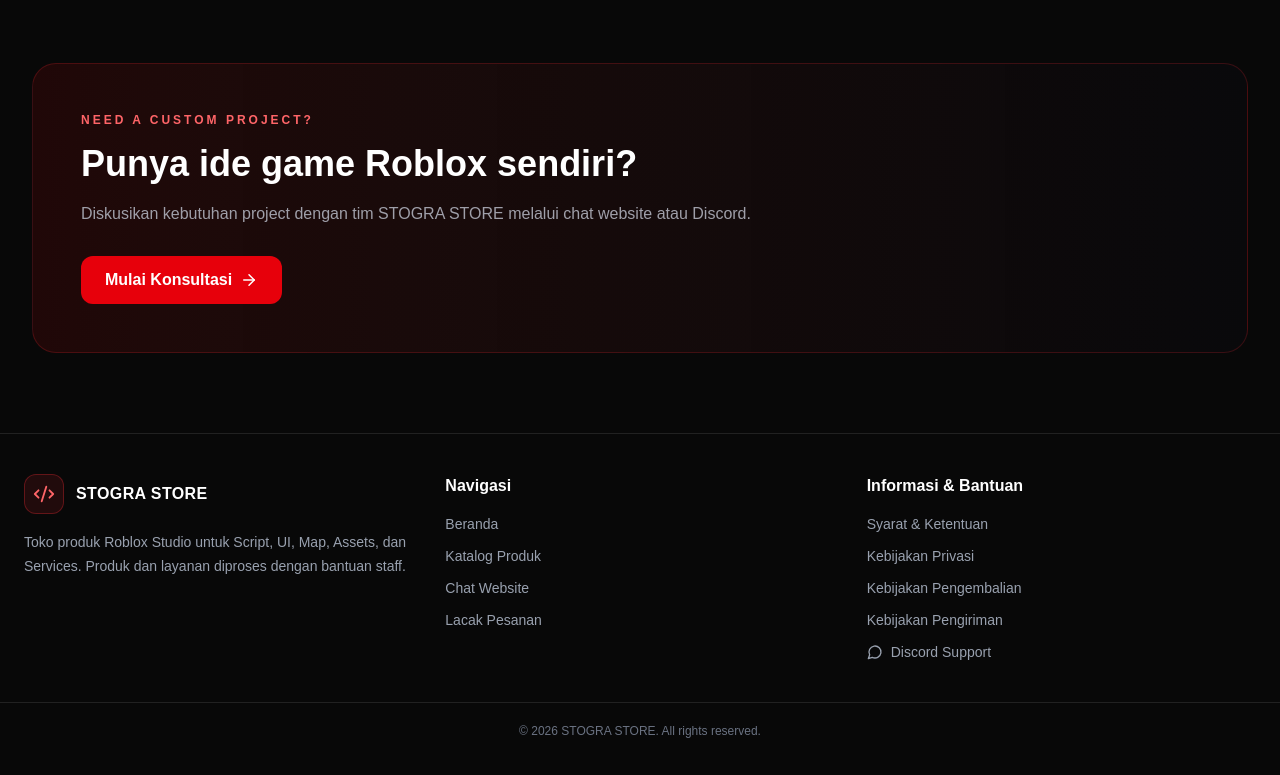
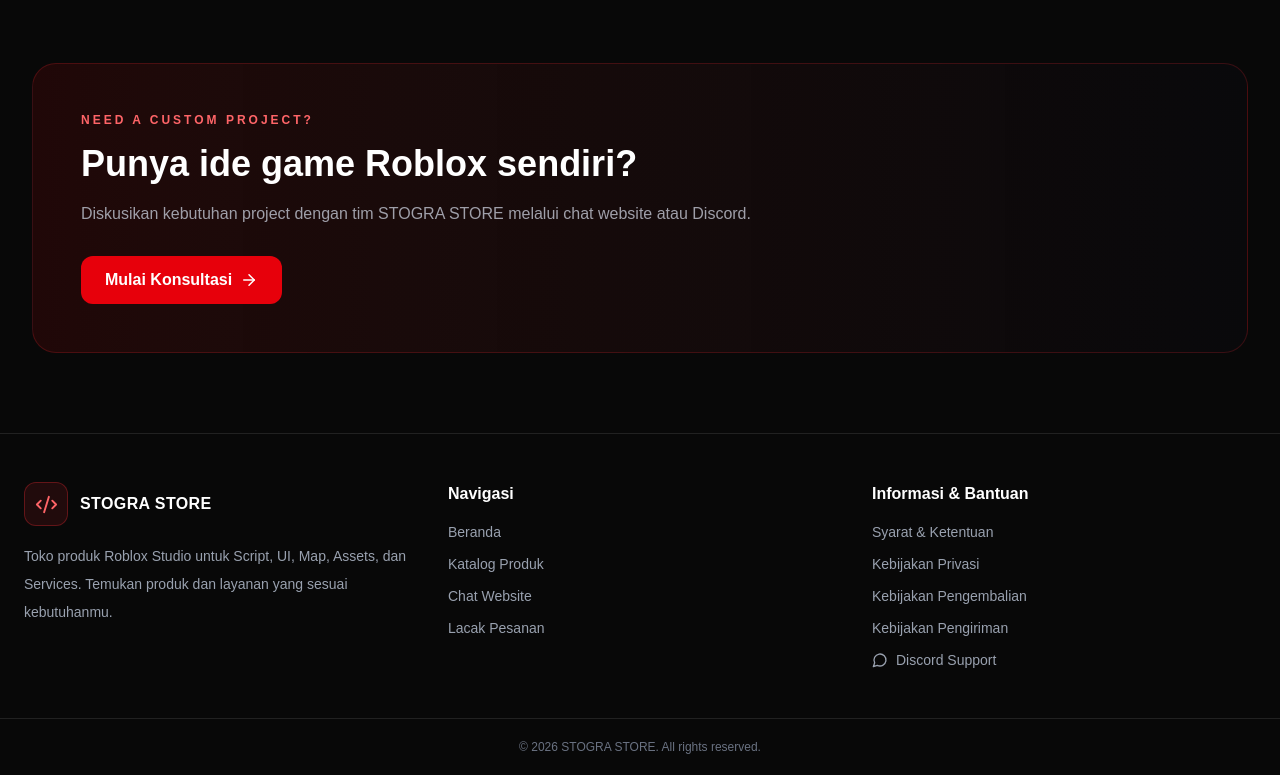
Before and after one commit to zaquan2110/web-stogra-store, a Next.js app: page / in a window 1280 px wide. Shown: the part 1467-2242 px from the top of the page. Built offline with nearby package versions, Linux system fonts and the light colour scheme; no server answers; the database is empty.

Commit message:
Refactor Footer component for improved layout
Updated footer layout and improved accessibility with consistent link styles and spacing.

```diff
--- a/components/Footer.tsx
+++ b/components/Footer.tsx
@@ -1,72 +1,92 @@
+
 import Link from "next/link";
 import { Code2, MessageCircle } from "lucide-react";
-import { DISCORD_INVITE_URL, STORE_NAME } from "@/lib/constants";
+import { STORE_NAME } from "@/lib/constants";
+
+const DISCORD_URL = "https://discord.gg/J8SQA7uM4x";
 
 export default function Footer() {
   return (
     <footer className="border-t border-white/10 bg-[#080808]">
-      <div className="mx-auto grid max-w-7xl gap-8 px-6 py-10 md:grid-cols-3">
+      <div className="mx-auto grid max-w-7xl gap-10 px-6 py-12 md:grid-cols-3">
+        {/* Identitas toko */}
         <div>
           <Link href="/" className="flex items-center gap-3">
-            <span className="flex h-10 w-10 items-center justify-center rounded-xl border border-red-500/30 bg-red-500/10 text-red-400">
-              <Code2 size={22} />
+            <span className="flex h-11 w-11 items-center justify-center rounded-xl border border-red-500/30 bg-red-500/10 text-red-400">
+              <Code2 size={23} />
             </span>
+
             <span className="font-bold tracking-wide text-white">
               {STORE_NAME}
             </span>
           </Link>
-          <p className="mt-4 max-w-sm text-sm leading-6 text-gray-400">
+
+          <p className="mt-4 max-w-sm text-sm leading-7 text-gray-400">
             Toko produk Roblox Studio untuk Script, UI, Map, Assets, dan
-            Services. Produk dan layanan diproses dengan bantuan staff.
+            Services. Temukan produk dan layanan yang sesuai kebutuhanmu.
           </p>
         </div>
 
+        {/* Navigasi */}
         <div>
           <h3 className="mb-4 font-semibold text-white">Navigasi</h3>
-          <div className="flex flex-col items-start gap-3 text-sm text-gray-400">
-            <Link className="hover:text-red-400" href="/">
+
+          <nav className="flex flex-col items-start gap-3 text-sm text-gray-400">
+            <Link className="transition hover:text-red-400" href="/">
               Beranda
             </Link>
-            <Link className="hover:text-red-400" href="/#produk">
+
+            <Link className="transition hover:text-red-400" href="/#produk">
               Katalog Produk
             </Link>
-            <Link className="hover:text-red-400" href="/chat">
+
+            <Link className="transition hover:text-red-400" href="/chat">
               Chat Website
             </Link>
-            <Link className="hover:text-red-400" href="/order-status">
+
+            <Link className="transition hover:text-red-400" href="/order-status">
               Lacak Pesanan
             </Link>
-          </div>
+          </nav>
         </div>
 
+        {/* Bantuan */}
         <div>
-          <h3 className="mb-4 font-semibold text-white">Informasi & Bantuan</h3>
-          <div className="flex flex-col items-start gap-3 text-sm text-gray-400">
-            <Link className="hover:text-red-400" href="/terms">
+          <h3 className="mb-4 font-semibold text-white">
+            Informasi & Bantuan
+          </h3>
+
+          <nav className="flex flex-col items-start gap-3 text-sm text-gray-400">
+            <Link className="transition hover:text-red-400" href="/terms">
               Syarat & Ketentuan
             </Link>
-            <Link className="hover:text-red-400" href="/privacy">
+
+            <Link className="transition hover:text-red-400" href="/privacy">
               Kebijakan Privasi
             </Link>
-            <Link className="hover:text-red-400" href="/refund-policy">
+
+            <Link className="transition hover:text-red-400" href="/refund-policy">
               Kebijakan Pengembalian
             </Link>
-            <Link className="hover:text-red-400" href="/delivery-policy">
+
+            <Link className="transition hover:text-red-400" href="/delivery-policy">
               Kebijakan Pengiriman
             </Link>
+
             <a
-              className="inline-flex items-center gap-2 hover:text-red-400"
-              href={DISCORD_INVITE_URL}
+              className="inline-flex items-center gap-2 transition hover:text-red-400"
+              href={DISCORD_URL}
               target="_blank"
-              rel="noreferrer"
+              rel="noopener noreferrer"
             >
               <MessageCircle size={16} />
               Discord Support
             </a>
-          </div>
+          </nav>
         </div>
       </div>
 
+      {/* Copyright */}
       <div className="border-t border-white/10 px-6 py-5 text-center text-xs text-gray-500">
         © {new Date().getFullYear()} {STORE_NAME}. All rights reserved.
       </div>
```
